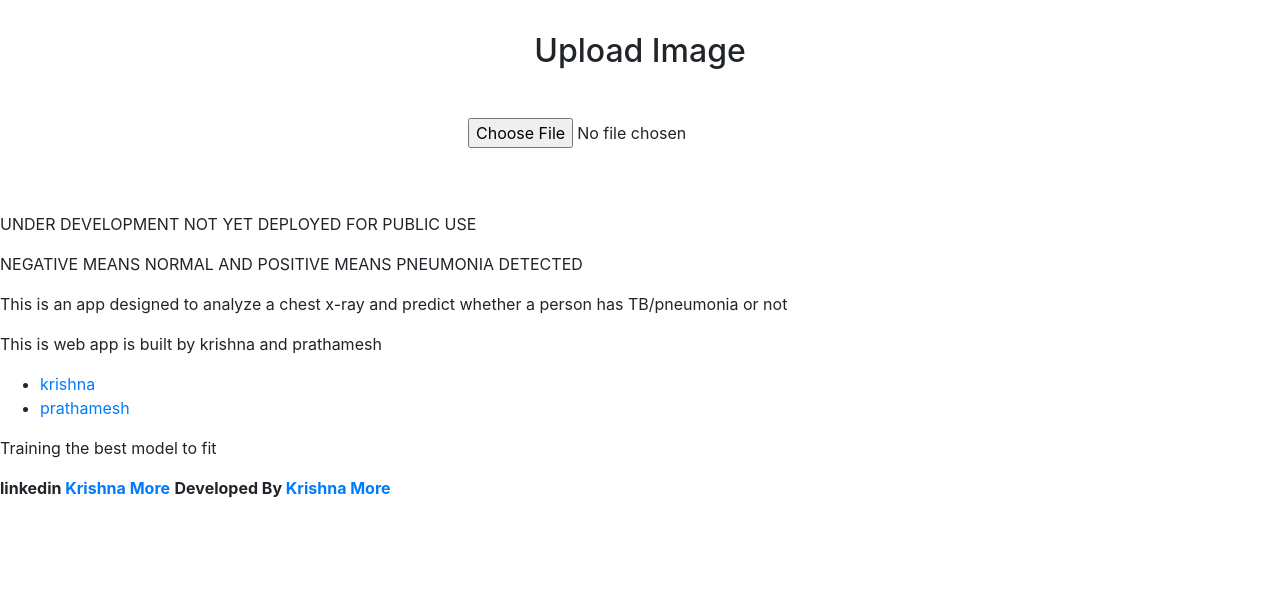
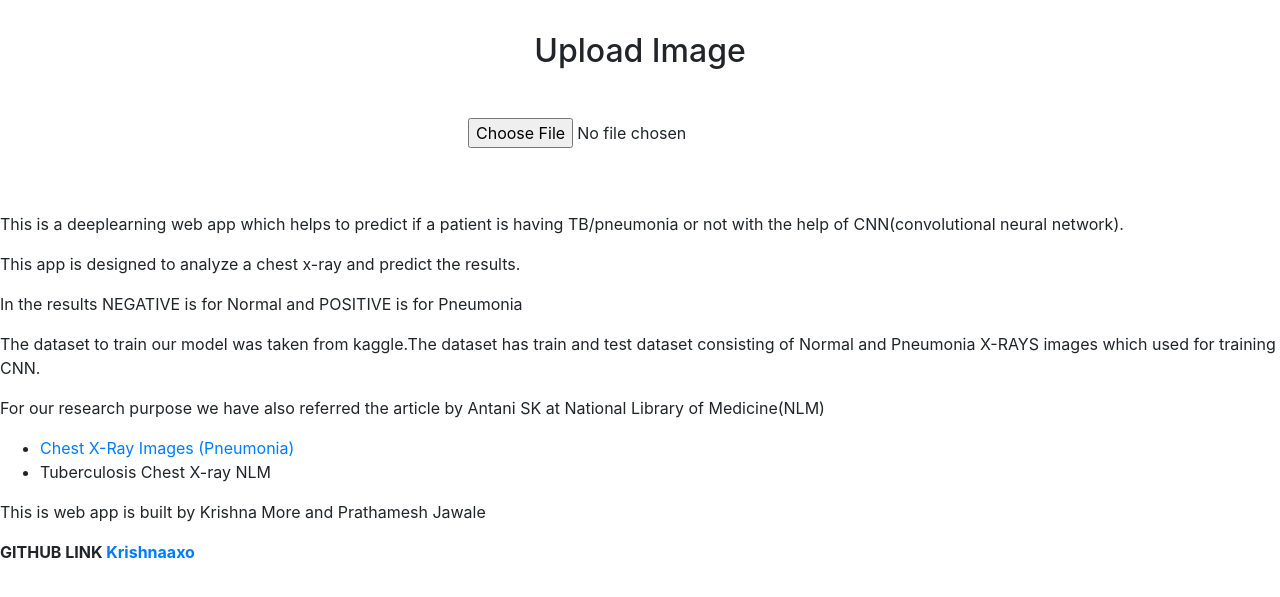
Before and after one commit to sb033/Pneumonia-Detection-Web-App, a Flask app: page / in a window 1280 px wide. Shown: the part 56-653 px from the top of the page. Run offline with Flask 2, Linux system fonts and the light colour scheme; some libraries are stand-ins or nearby versions.

Commit message:
Update base.html

```diff
--- a/templates/base.html
+++ b/templates/base.html
@@ -25,19 +25,18 @@
 
 <footer>
     <div class="foot">
-    <p>UNDER DEVELOPMENT NOT YET DEPLOYED FOR PUBLIC USE</p>
-    <p>NEGATIVE MEANS NORMAL AND POSITIVE MEANS PNEUMONIA DETECTED</p>
-    <p>This is an app designed to analyze a chest x-ray and predict whether a person has TB/pneumonia or not</p>
-    <p>This is web app is built by krishna and prathamesh</p>
+    <p>This is a deeplearning web app which helps to predict if a patient is having TB/pneumonia or not with the help of CNN(convolutional neural network).</p>
+    <p>This app is designed to analyze a chest x-ray and predict the results.</p>
+    <p>In the results NEGATIVE is for Normal and POSITIVE is for Pneumonia</p>
+    <p>The dataset  to train our model was taken from kaggle.The dataset has train and test dataset consisting of Normal and Pneumonia X-RAYS images which used for training CNN.</p>
+    <p>For our research purpose we have also referred the article by Antani SK at National Library of Medicine(NLM)</p>
+    <ul>
+        <li><a href="https://www.kaggle.com/paultimothymooney/chest-xray-pneumonia">Chest X-Ray Images (Pneumonia)</a></li>
+        <li><a href="https://lhncbc.nlm.nih.gov/publication/pub9931"></a>Tuberculosis Chest X-ray NLM</li>
 
-    <ul>
-        <li><a href="https://lhncbc.nlm.nih.gov/publication/pub9931">krishna</a></li>
-        <li><a href="https://lhncbc.nlm.nih.gov/publication/pub9931">prathamesh</a></li>
     </ul>
-
-    <p>Training the best model to fit</p>
-    <b>linkedin <a href="https://www.linkedin.com/in/krishna-more-a886ba1a9/">Krishna More</a></b>
-    <b>Developed By <a href="https://github.com/krishnaaxo">Krishna More</a></b>
+    <p>This is web app is built by Krishna More and Prathamesh Jawale</p>
+    <b>GITHUB LINK <a href="https://github.com/krishnaaxo">Krishnaaxo</a></b>
     </div>
 </footer>
 
```
